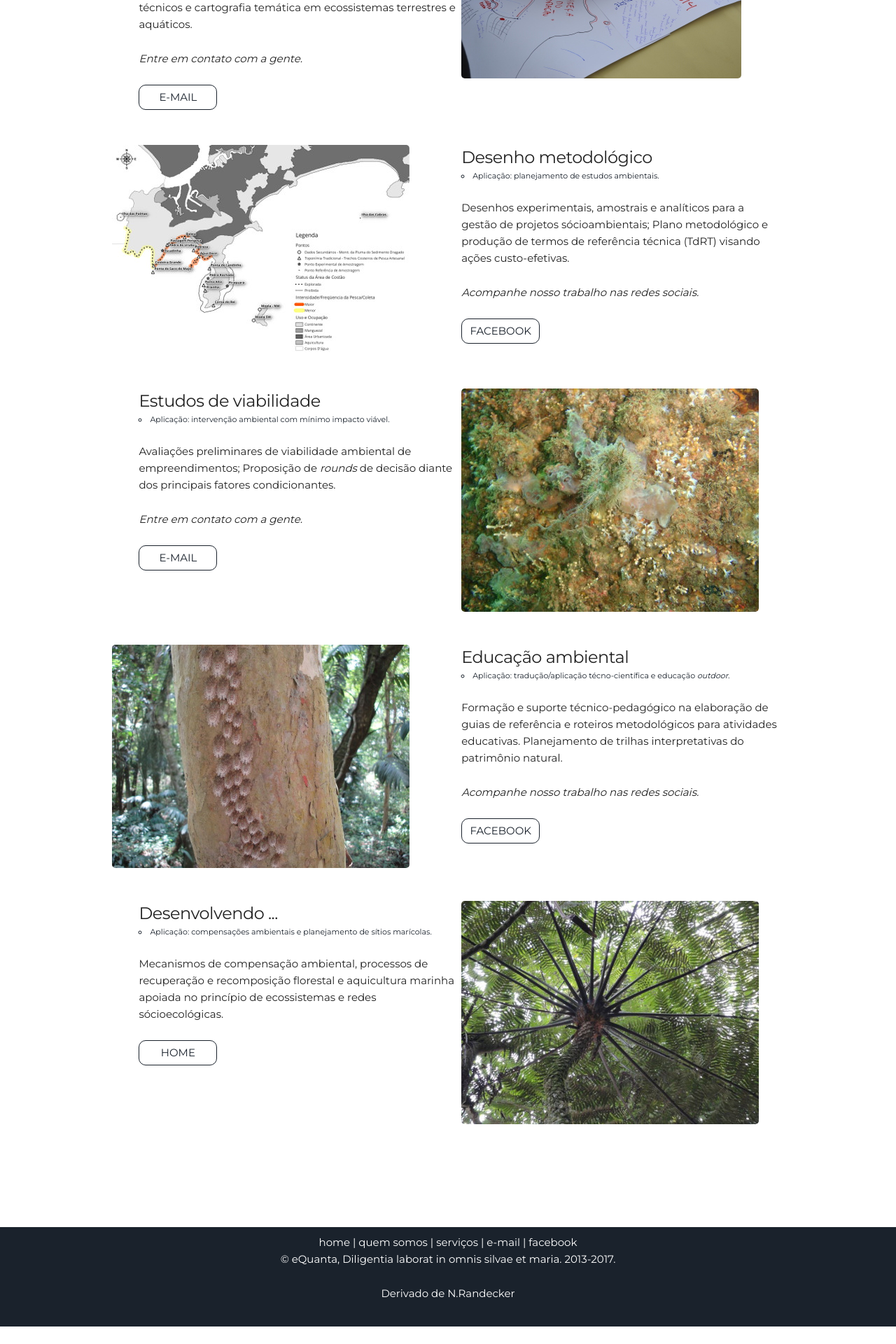
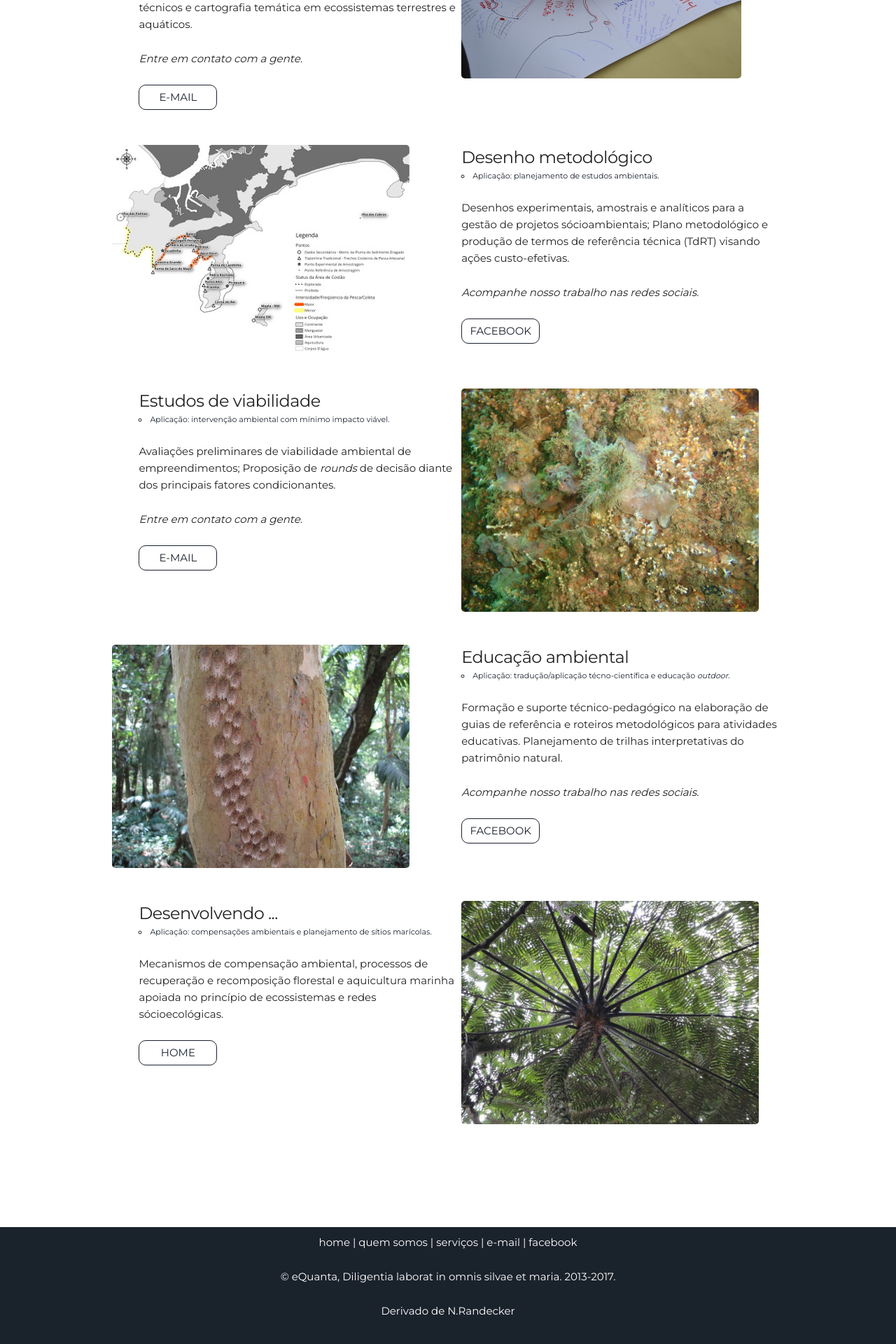
Before and after one commit to leroy1977/eQ1, a Jekyll site: the page built from index.html, in a window 1280 px wide. Shown: the part 1716-3636 px from the top of the page at 70% size. Built offline with Jekyll 4.4.1, drawn with Linux system fonts in a browser that asks for light colours; before the commit the page ends 3611 px from its top, so only the background shows below that.

Commit message:
Update footer.html

```diff
--- a/_includes/footer.html
+++ b/_includes/footer.html
@@ -1,6 +1,6 @@
 <footer class="footer">
 
-                <tbody><tr>
+                <p> <tbody><tr>
                 <td align="center"><a href="#"><font color="#ffffff">home</font></a></td>
                 <td align="center" width="8">| </td>
                 <td align="center"><a href="#about"><font color="#ffffff">quem somos</font></a></td>
@@ -10,8 +10,7 @@
                 <td align="center"><a href="/solicite/solicite.asp"><font color="#ffffff">e-mail</font></a></td>
                 <td align="center" width="8">| </td>
                 <td align="center"><a href="/contato/contato.asp"><font color="#ffffff">facebook</font></a></td>
-
-                </tr>
+                </tr> </p>
 
 
     <p>&copy; {{site.username}}, {{site.description}}. 2013-2017.</p>
```
